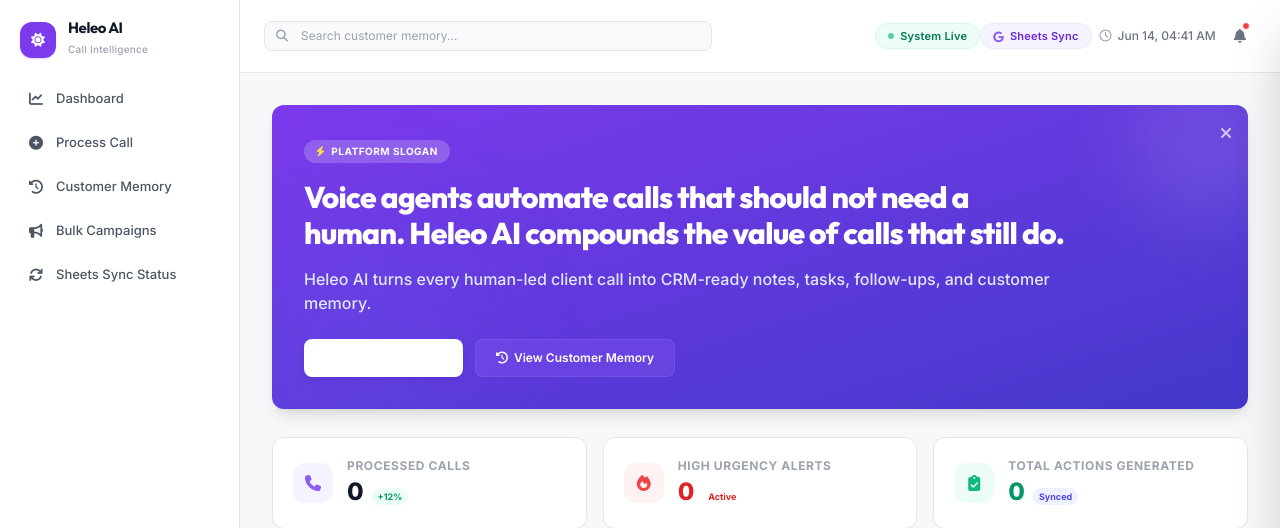
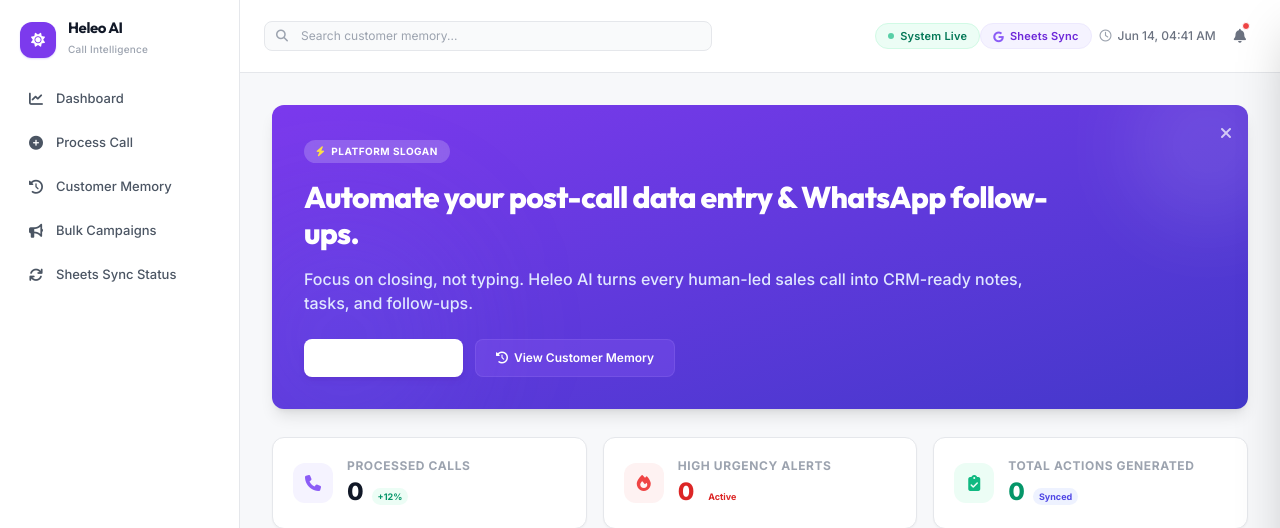
Before and after one commit to F1VISABYARUN/COMMS-AI, a Python web app: template templates/home.html in a window 1280 px wide. Shown: the top 528 px of the page. Run offline with Jinja, Linux system fonts and the light colour scheme; the template is opened without the code that fills it, so the values that code supplies are empty; some libraries are stand-ins or nearby versions.

Commit message:
Optimize dashboard slogan copy for B2B/SMBs

```diff
--- a/templates/home.html
+++ b/templates/home.html
@@ -19,10 +19,10 @@
                 <i class="fa-solid fa-bolt text-yellow-300"></i> Platform Slogan
             </span>
             <h2 class="text-xl md:text-3xl font-extrabold tracking-tight leading-tight">
-                Voice agents automate calls that should not need a human. Heleo AI compounds the value of calls that still do.
+                Automate your post-call data entry & WhatsApp follow-ups.
             </h2>
             <p class="text-sm md:text-base text-indigo-100 font-medium">
-                Heleo AI turns every human-led client call into CRM-ready notes, tasks, follow-ups, and customer memory.
+                Focus on closing, not typing. Heleo AI turns every human-led sales call into CRM-ready notes, tasks, and follow-ups.
             </p>
             <div class="flex flex-wrap gap-3 pt-2">
                 <a href="/process" class="px-5 py-2.5 rounded-lg text-xs font-semibold bg-white text-violet-750 hover:bg-gray-50 hover:scale-[1.02] active:scale-[0.98] transition-all flex items-center gap-1.5 shadow-md shadow-violet-800/20">
```
